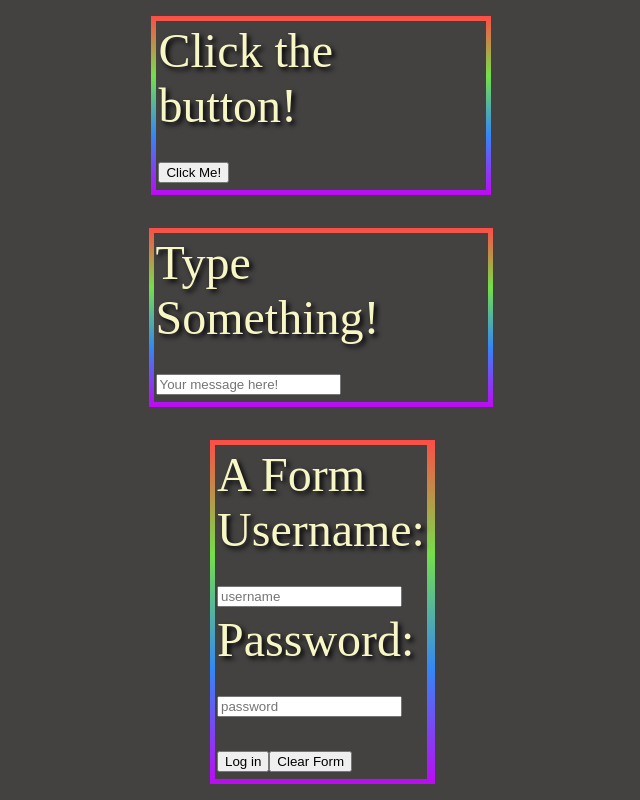
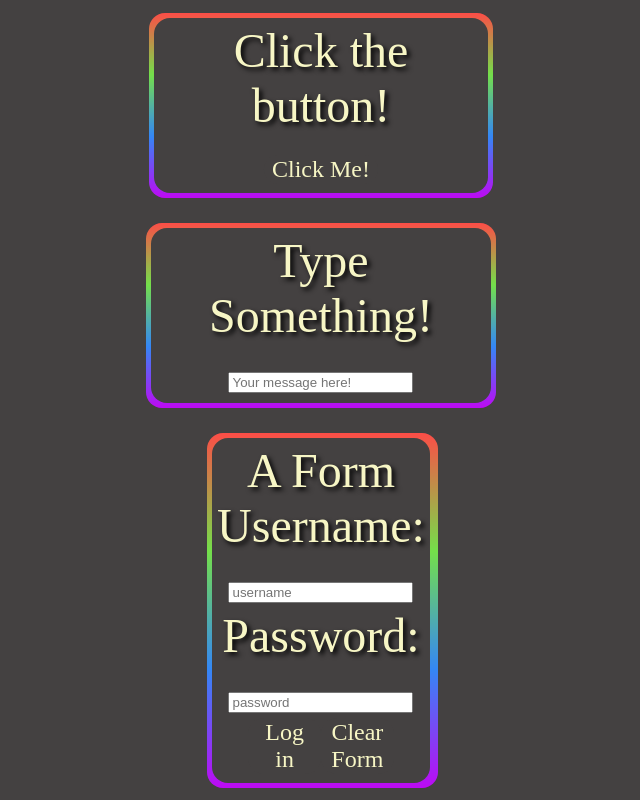
Before and after one commit to awrmurphy/CPAN113Lab7, a plain HTML site: page index.html in a window 1280 px wide. Both pictures are taken after a click on the button "Click Me!". Shown: the whole page, without its empty margins (319-959 px from the left). Drawn offline with Linux system fonts and the light colour scheme.

Commit message:
Addition of event listeners for testButton and tweaks to css

```diff
--- a/script.js
+++ b/script.js
@@ -0,0 +1,11 @@
+var button = document.getElementById("testButton");
+
+button.addEventListener("mouseenter",function()
+{this.style.backgroundColor = getComputedStyle(document.documentElement,null).getPropertyValue('--hoverColour');
+ this.style.boxShadow = "2px 2px 10px "+getComputedStyle(document.documentElement,null).getPropertyValue('--fontColour');
+});
+button.addEventListener("mouseleave",function()
+{
+    this.style.backgroundColor =  getComputedStyle(document.documentElement,null).getPropertyValue('--backgroundColour');
+    this.style.boxShadow = "";
+});
--- a/style.css
+++ b/style.css
@@ -1,5 +1,6 @@
 :root{
 --backgroundColour:#444141 ;
+--hoverColour:#5f5c5c ;
 --fontColour:#f7f6c5;
 background-color: var(--backgroundColour);
 color: var(--fontColour);
@@ -24,10 +25,24 @@ body {
     position:relative;
     background:linear-gradient(to bottom,#fc4d47,#74df4a,#3487f5,#bd0af3) 0 100%;
     padding: 5px;
+    border-radius: 16px;
 }
 
 .content{
     background: var(--backgroundColour);
     color: var(--fontColour);
-    padding: 2px;
+    padding: 5px;
+    border-radius: 16px;
+    text-align: center;
+
 }
+button{
+    color: var(--fontColour);
+    background-color: var(--backgroundColour);
+    border-radius: 16px;
+    border-style: none;
+    width: 35%;
+    height: 40%;
+    font-size: .5em;
+    font-family: inherit;
+}
```
